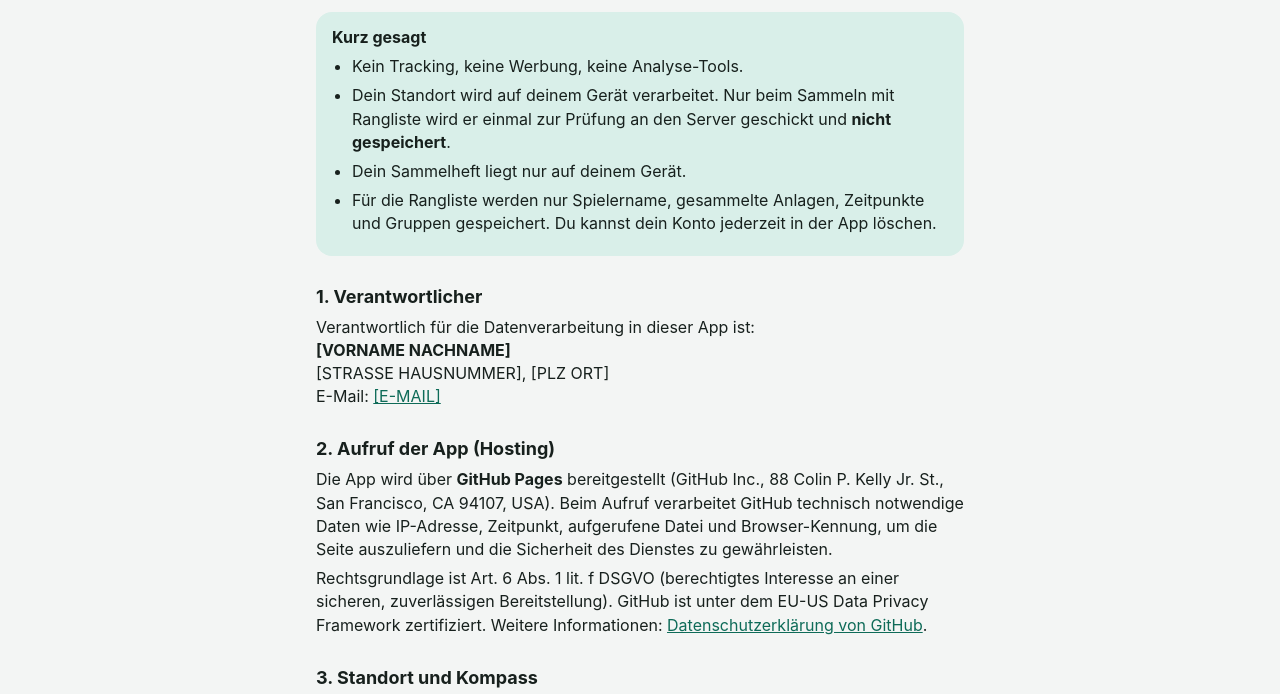
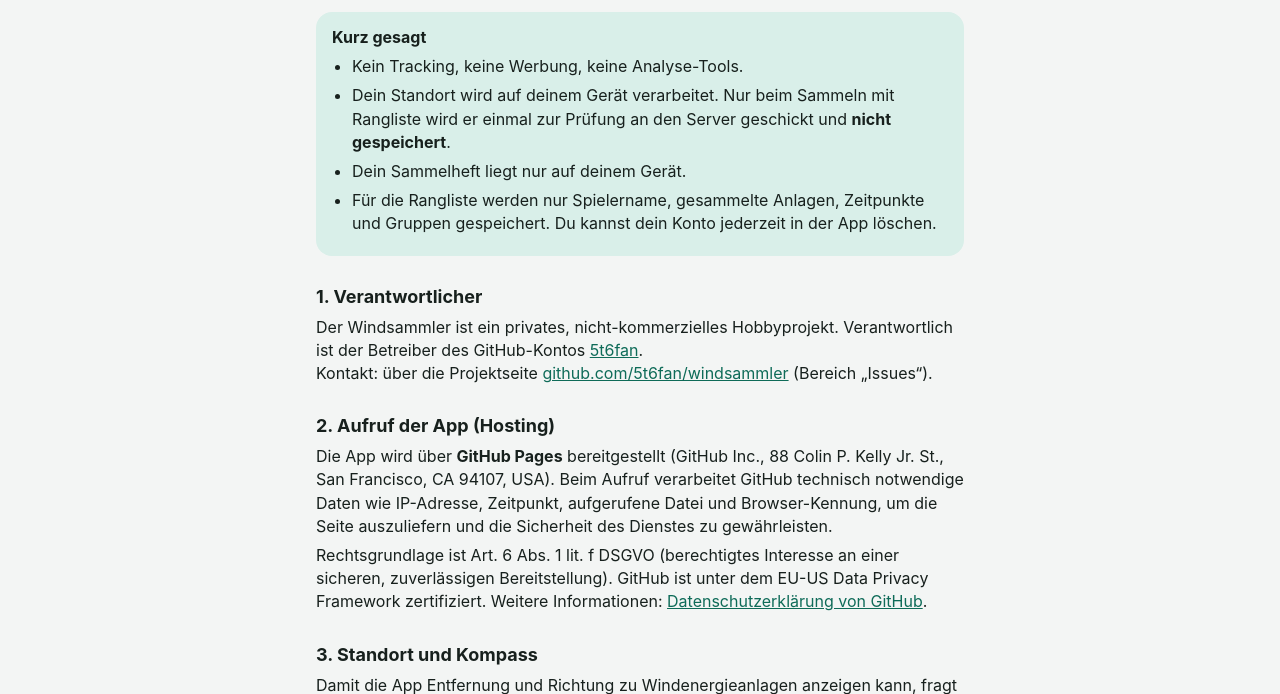
Before and after one commit to 5t6fan/windsammler, a plain HTML site: page web/datenschutz.html in a window 1280 px wide. Shown: the part 58-752 px from the top of the page. Drawn offline with Linux system fonts and the light colour scheme.

Commit message:
Turnstile-Site-Key eintragen, Kontakt über GitHub
Co-Authored-By: Claude Opus 5.5 <noreply@anthropic.com>

```diff
--- a/web/config.js
+++ b/web/config.js
@@ -7,5 +7,5 @@ window.WINDSAMMLER_CONFIG = {
   supabaseKey: 'sb_publishable_hNoVO3n1yuGuKvl68bB6RQ_-A3LU2RR',
   // Cloudflare-Turnstile "Site Key" (öffentlich). Den zugehörigen Secret Key nur im
   // Supabase-Dashboard eintragen (Authentication → Attack Protection → Captcha).
-  turnstileSiteKey: '',
+  turnstileSiteKey: '0x4AAAAAAGDWgqbqQFTzPaZr',
 };
--- a/web/datenschutz.html
+++ b/web/datenschutz.html
@@ -37,11 +37,12 @@
   </div>
 
   <h2>1. Verantwortlicher</h2>
+  <!-- TODO: Name, Anschrift und E-Mail des Verantwortlichen ergänzen, bevor die App öffentlich beworben wird. -->
   <p>
-    Verantwortlich für die Datenverarbeitung in dieser App ist:<br>
-    <b>[VORNAME NACHNAME]</b><br>
-    [STRASSE HAUSNUMMER], [PLZ ORT]<br>
-    E-Mail: <a href="mailto:[E-MAIL]">[E-MAIL]</a>
+    Der Windsammler ist ein privates, nicht-kommerzielles Hobbyprojekt. Verantwortlich ist der Betreiber des
+    GitHub-Kontos <a href="https://github.com/5t6fan" rel="noopener">5t6fan</a>.<br>
+    Kontakt: über die Projektseite
+    <a href="https://github.com/5t6fan/windsammler/issues" rel="noopener">github.com/5t6fan/windsammler</a> (Bereich „Issues“).
   </p>
 
   <h2>2. Aufruf der App (Hosting)</h2>
```
